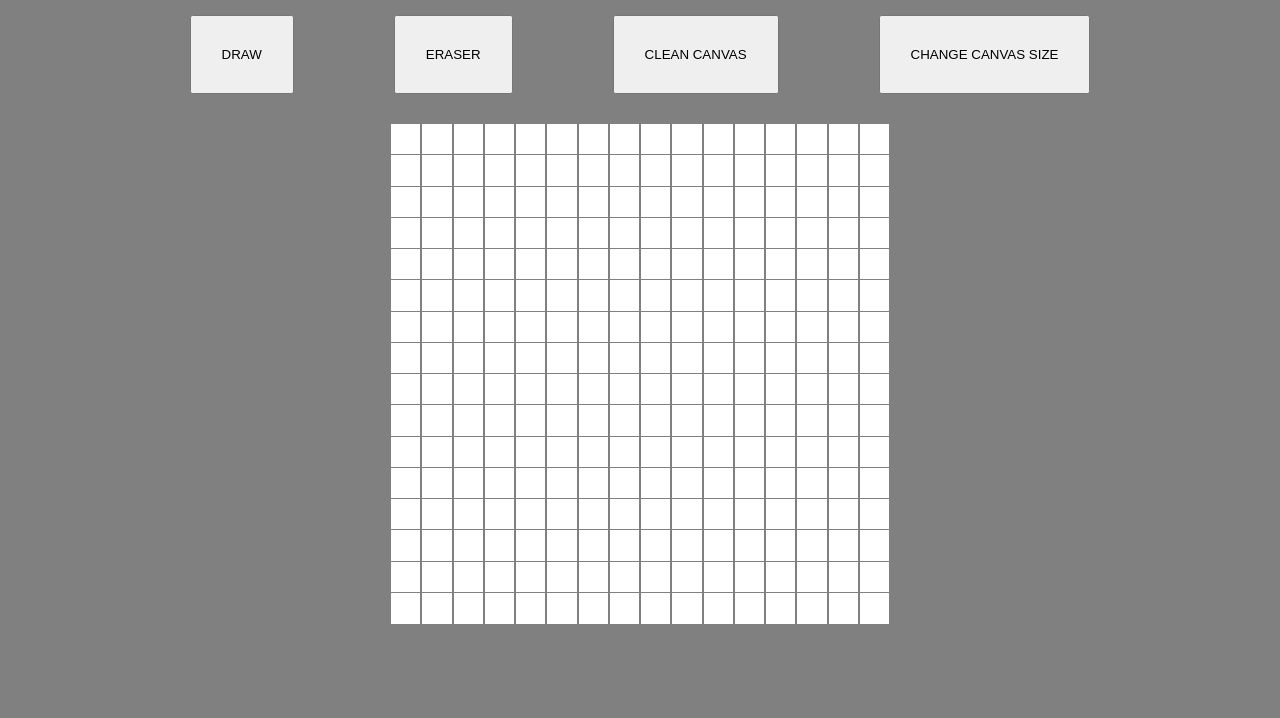
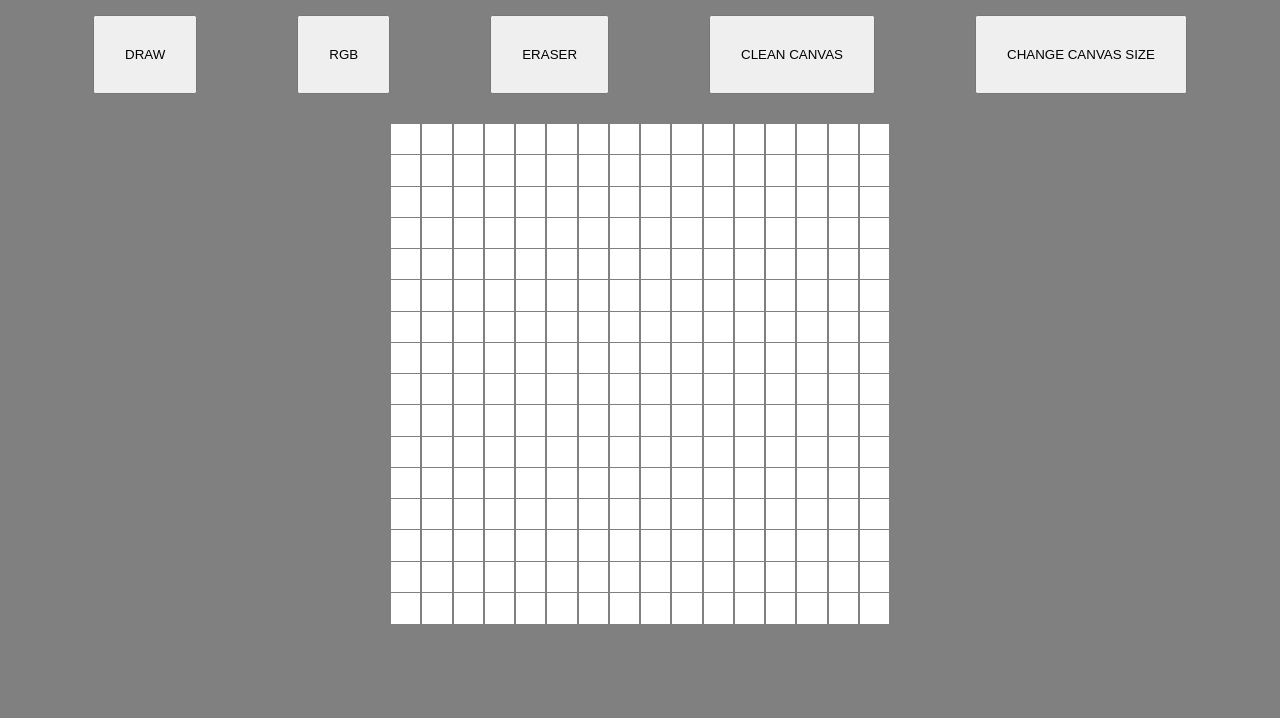
Before and after one commit to Gildedboy/each-a-sketch, a plain HTML site: page index.html in a window 1280 px wide. Shown: the part 82-800 px from the top of the page. Drawn offline with Linux system fonts and the light colour scheme.

Commit message:
adding the rgb function and solving some bugs

```diff
--- a/index.html
+++ b/index.html
@@ -11,8 +11,9 @@
       <h1>A SIMPLE EACH A SKETCH</h1>
       <div class="buttons">
         <button id="draw" onclick="draw()">DRAW</button>
+        <button id="rgb" onclick="rgb()">RGB</button>
         <button id="eraser" onclick="eraser()">ERASER</button>
-        <button id="eraser" onclick="reset(); eraser()">CLEAN CANVAS</button>
+        <button id="reset" onclick="reset(); eraser()">CLEAN CANVAS</button>
         <button id="size" onclick="changeSize()">CHANGE CANVAS SIZE</button>
       </div>
       <div class="canvas"></div>
--- a/script.js
+++ b/script.js
@@ -41,7 +41,6 @@ function changeSize() {
     );
     sizeNumber = parseInt(size);
   }
-
   removeGrid();
   newGrid(sizeNumber);
 }
@@ -51,6 +50,7 @@ function draw() {
   const pen = document.querySelectorAll(".square");
   pen.forEach((div) => {
     div.addEventListener("mouseover", () => {
+      div.setAttribute("style", `background-color:none`);
       div.classList.add("color");
     });
   });
@@ -62,6 +62,7 @@ function eraser() {
   pen.forEach((div) => {
     div.addEventListener("mouseover", () => {
       div.classList.remove("color");
+      div.setAttribute("style", `background-color:none`);
     });
   });
 }
@@ -71,6 +72,18 @@ function reset() {
   const pen = document.querySelectorAll(".square");
   pen.forEach((div) => {
     div.classList.remove("color");
+    div.setAttribute("style", `background-color:none`);
+  });
+}
+
+//function for rgb
+function rgb() {
+  const pen = document.querySelectorAll(".square");
+  pen.forEach((div) => {
+    div.addEventListener("mouseover", () => {
+      let randomColor = Math.floor(Math.random() * 16777215).toString(16);
+      div.setAttribute("style", `background-color:#${randomColor}`);
+    });
   });
 }
 
```
Also changed, not shown: 1 other file.
